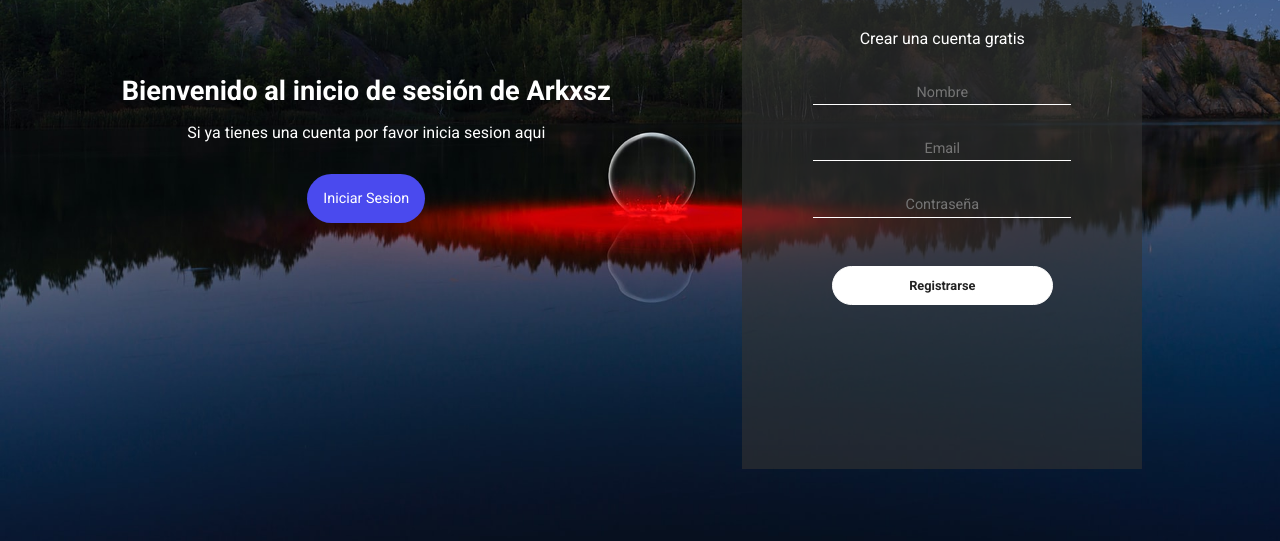
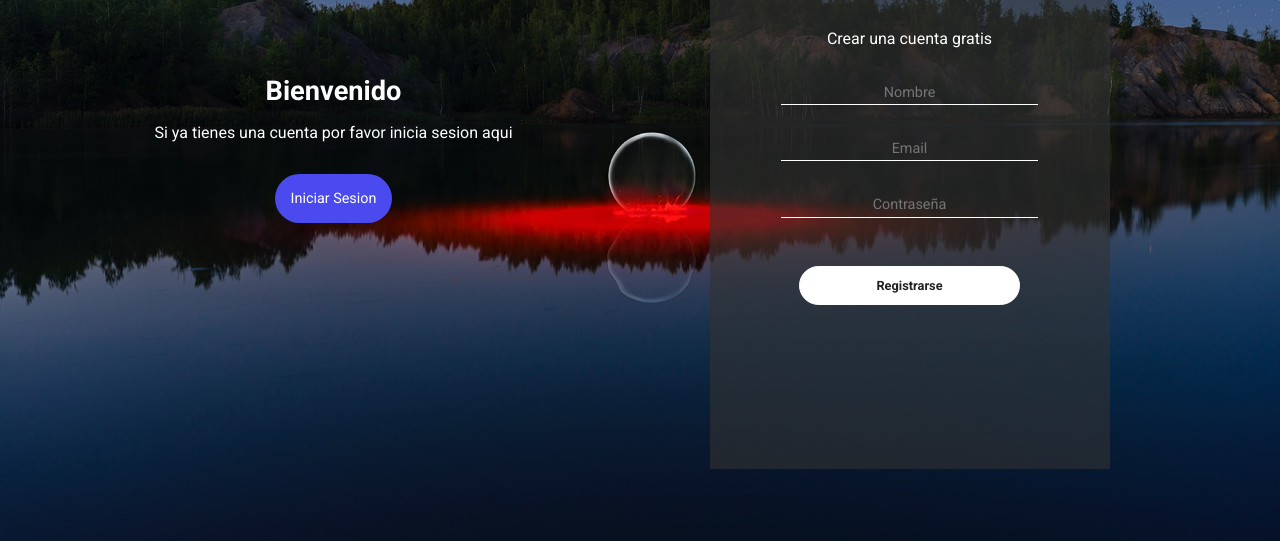
Before and after one commit to lHeax/RepositoryArkxsz, a plain HTML site: page index.html in a window 1280 px wide. Shown: the part 259-800 px from the top of the page. Drawn offline with nearby package versions, Linux system fonts and the light colour scheme.

Commit message:
Update index.html

```diff
--- a/index.html
+++ b/index.html
@@ -17,7 +17,7 @@
     <div class="container-form sign-up">
         <div class="welcome-back">
             <div class="message">
-                <h2>Bienvenido al inicio de sesión de Arkxsz</h2>
+                <h2>Bienvenido</h2>
                 <p>Si ya tienes una cuenta por favor inicia sesion aqui</p>
                 <button class="sign-up-btn">Iniciar Sesion</button>
             </div>
```
